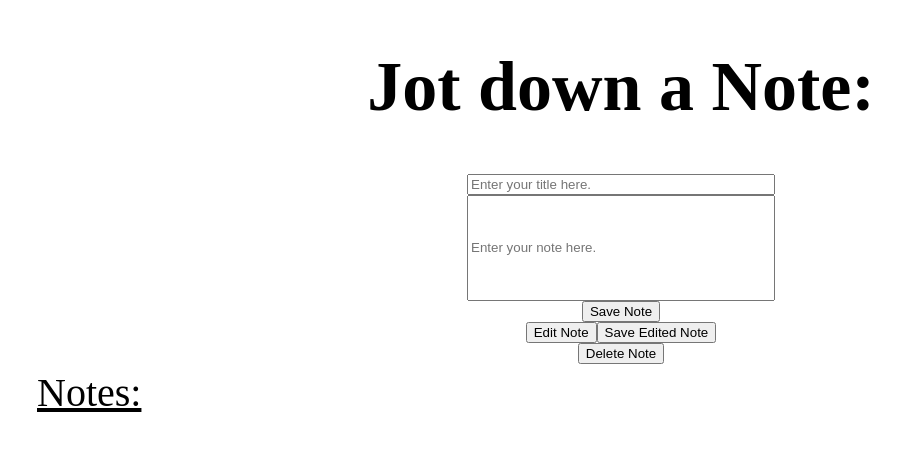
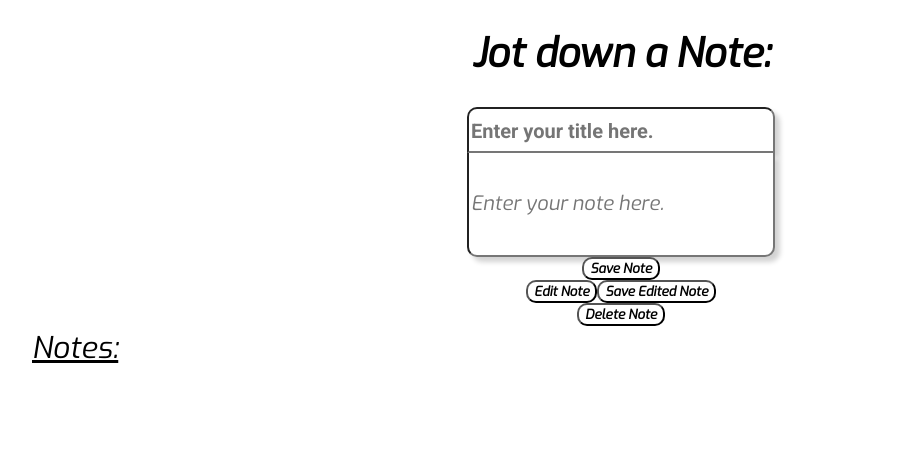
Before and after one commit to paulreece/Note-App, a website: page index.html in a window 1280 px wide. Shown: the whole page, without its empty margins (19-919 px from the left). Drawn offline with Linux system fonts and the light colour scheme; no server answers.

Commit message:
MUCH cleaner and easier to read interface

```diff
--- a/main.js
+++ b/main.js
@@ -89,7 +89,7 @@ delNote.addEventListener("click", function () {
 editNote.addEventListener("click", function () {
   document.getElementById(
     radio
-  ).childNodes[1].innerHTML = `<input type="text" id="${radio}"value ="${
+  ).childNodes[1].innerHTML = `<input class="editTitle" type="text" id="${radio}"value ="${
     document.getElementById(radio).childNodes[1].innerHTML
   }">`;
   document.getElementById(
--- a/styles.css
+++ b/styles.css
@@ -11,26 +11,25 @@ li {
   border: solid 1px black;
   height: fit-content;
   width: 200px;
-  background-image: linear-gradient(to bottom right, purple, lightgray);
+  /* background-image: linear-gradient(to bottom right, purple, lightgray); */
   box-shadow: 5px 5px 5px 0 lightgray;
   border-radius: 10px;
   border: 10px;
-}
-
-li:nth-child("span") {
-  font-weight: bold;
+  border: solid 1px lightgray;
+  word-break: break-all;
 }
 
 .labels {
   display: flex;
-  margin-left: 43px;
+  margin-left: 41px;
   text-decoration: underline;
   font-size: 40px;
   height: 40px;
   padding-bottom: 10px;
 }
 .theNoteTitle {
-  margin: 5px;
+  margin: 2px;
+  font-size: 30px;
 }
 .bodyT {
   padding-left: 10px;
@@ -51,16 +50,27 @@ li:nth-child("span") {
   justify-content: center;
 }
 .titleText {
+  font-family: "roboto", sans-serif;
+  font-weight: bolder;
+  font-size: 25px;
   width: 300px;
+  height: 40px;
+  border-bottom-left-radius: 0px;
+  border-bottom-right-radius: 0px;
 }
 .noteText {
   width: 300px;
   height: 100px;
+  justify-content: flex-start;
+  border-top-left-radius: 0px;
+  border-top-right-radius: 0px;
+  border-top: none;
 }
 h1 {
   display: flex;
   justify-content: center;
-  font-size: 70px;
+  font-size: 40px;
+  font-family: "exo", sans-serif;
 }
 .bodyNote {
   padding-bottom: 10px;
@@ -76,10 +86,52 @@ h3 {
 }
 .title {
   font-family: "roboto", sans-serif;
-  font-weight: bold;
-  font-size: 25px;
+  font-weight: bolder;
+  font-size: 20px;
 }
-
+p {
+  font-family: "exo", sans-serif;
+}
+button {
+  background-color: white;
+  font-family: "exo", sans-serif;
+  border-radius: 10px;
+  font-weight: bolder;
+  color: black;
+}
+input {
+  font-family: "exo", sans-serif;
+  /* background-image: linear-gradient(to bottom right, purple, gray); */
+  border-radius: 10px;
+  box-shadow: 5px 5px 5px 0 lightgray;
+  font-size: 20px;
+}
+.editTitle {
+  font-family: "roboto", sans-serif;
+  font-weight: bolder;
+  font-size: 20px;
+  /* background-image: linear-gradient(to bottom right, purple, lightgray); */
+  word-break: break-all;
+  width: 180px;
+  border-radius: 10px;
+  box-shadow: 5px 5px 5px 0 lightgray;
+  border: solid 1px lightgray;
+}
+.titleText::placeholder {
+  font-family: "roboto", sans-serif;
+  font-weight: bolder;
+  font-size: 20px;
+  /* color: white; */
+  opacity: 1;
+}
+input::placeholder {
+  font-family: "exo", sans-serif;
+  /* color: white; */
+  opacity: 1;
+}
+.radio {
+  box-shadow: none;
+}
 /* h3 { */
 /* border: solid 1px lightgray; */
 /* } */
```
